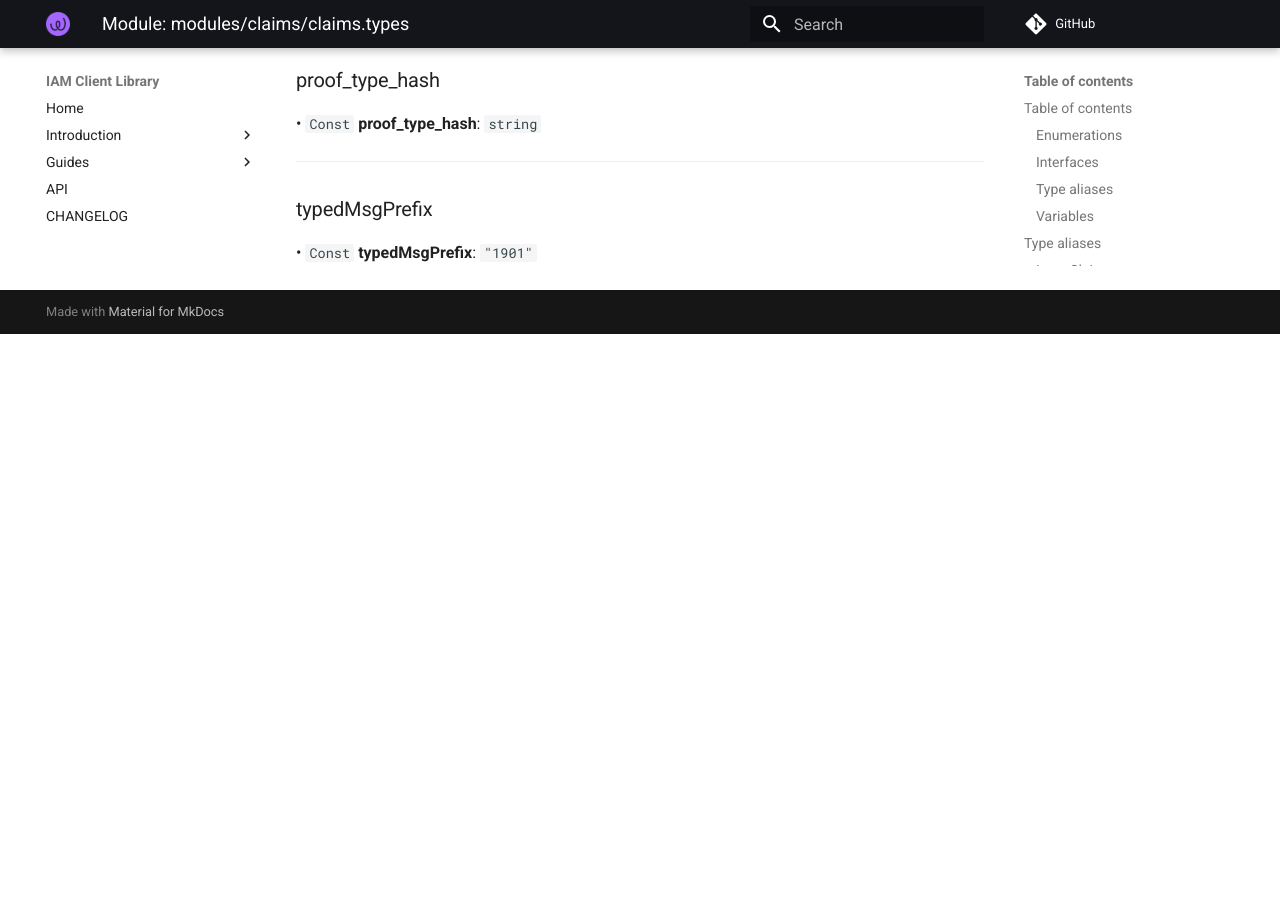
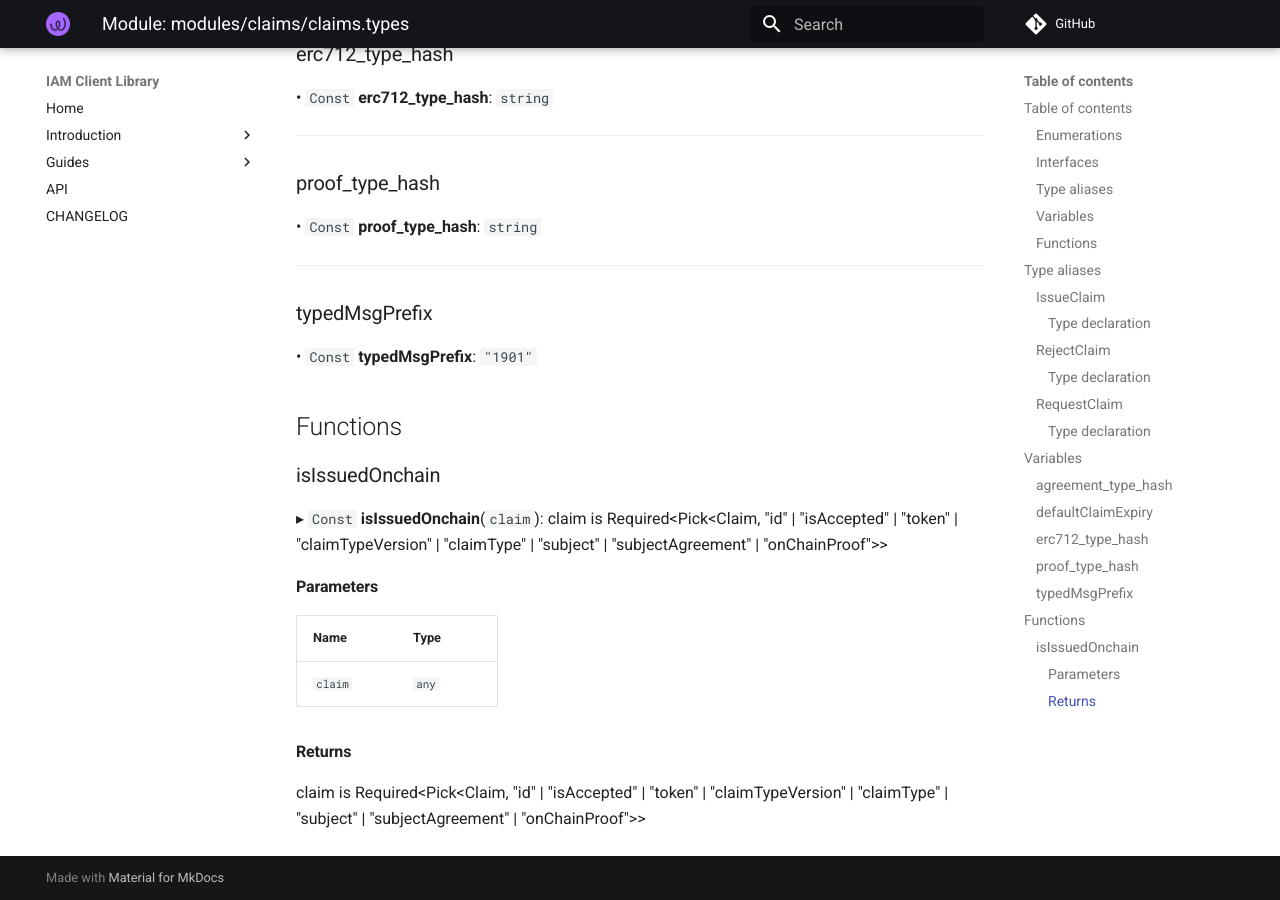
Before and after one commit to energywebfoundation/iam-client-lib, an MkDocs documentation site: the page built from docs/api/modules/modules_claims_claims_types.md, in a window 1280 px wide and 900 px high, scrolled down 2384 px. Built offline with MkDocs 1.6.1 and Material for MkDocs 9.7.7, drawn with Linux system fonts in a browser that asks for light colours; comment, search, counter and statistics services are not loaded; before the commit the page ends 2718 px from its top, so only the background shows below that; some of the changed text lies outside the part shown.

Commit message:
feat(claims): check is claim issued

```diff
--- a/docs/api/modules/modules_claims_claims_types.md
+++ b/docs/api/modules/modules_claims_claims_types.md
@@ -26,6 +26,10 @@
 - [erc712\_type\_hash](modules_claims_claims_types.md#erc712_type_hash)
 - [proof\_type\_hash](modules_claims_claims_types.md#proof_type_hash)
 - [typedMsgPrefix](modules_claims_claims_types.md#typedmsgprefix)
+
+### Functions
+
+- [isIssuedOnchain](modules_claims_claims_types.md#isissuedonchain)
 
 ## Type aliases
 
@@ -95,3 +99,19 @@ ___
 ### typedMsgPrefix
 
 • `Const` **typedMsgPrefix**: ``"1901"``
+
+## Functions
+
+### isIssuedOnchain
+
+▸ `Const` **isIssuedOnchain**(`claim`): claim is Required<Pick<Claim, "id" \| "isAccepted" \| "token" \| "claimTypeVersion" \| "claimType" \| "subject" \| "subjectAgreement" \| "onChainProof"\>\>
+
+#### Parameters
+
+| Name | Type |
+| :------ | :------ |
+| `claim` | `any` |
+
+#### Returns
+
+claim is Required<Pick<Claim, "id" \| "isAccepted" \| "token" \| "claimTypeVersion" \| "claimType" \| "subject" \| "subjectAgreement" \| "onChainProof"\>\>
```
Also changed, not shown: docs/api/classes/modules_claims_claims_service.ClaimsService.md (+3 -3 lines), docs/api/enums/errors_ErrorMessages.ERROR_MESSAGES.md (+7 -0 lines), docs/api/modules/index.md (+7 -0 lines), docs/api/modules/modules_claims.md (+7 -0 lines), 3 other files.
